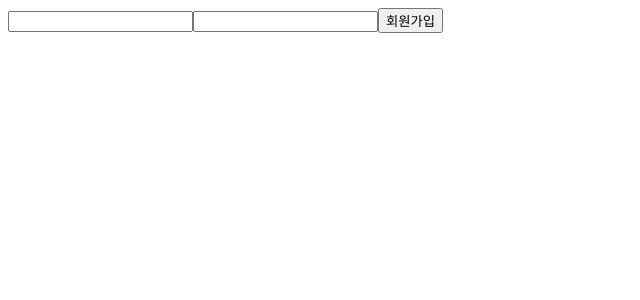
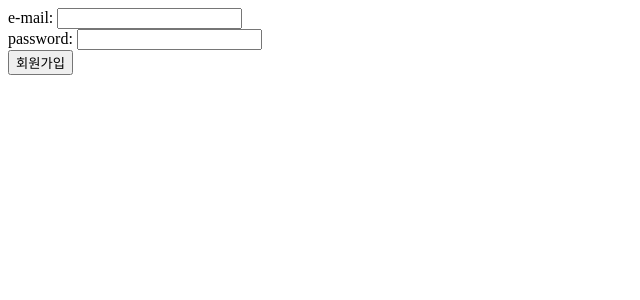
Before and after one commit to preferchoi/wanted-pre-onboarding-frontend, a React (Create React App) app: page /signup in a window 1280 px wide. Shown: the top 300 px of the page, without its empty margins (0-640 px from the left). Built offline with nearby package versions, Linux system fonts and the light colour scheme.

Commit message:
readme write

```diff
--- a/package.json
+++ b/package.json
@@ -6,6 +6,7 @@
     "@testing-library/jest-dom": "^5.17.0",
     "@testing-library/react": "^13.4.0",
     "@testing-library/user-event": "^13.5.0",
+    "axios": "^1.4.0",
     "react": "^18.2.0",
     "react-dom": "^18.2.0",
     "react-router-dom": "^6.14.2",
--- a/src/App.js
+++ b/src/App.js
@@ -1,5 +1,12 @@
-import React from "react";
 
+import { useNavigate } from "react-router-dom";
+import { useEffect } from 'react';
 export default function App() {
+    const navigate = useNavigate();
+
+    useEffect(() => {
+        navigate('/signin');
+    }, []);
+
     return <h1>hello</h1>
 }
--- a/src/routes/signin.jsx
+++ b/src/routes/signin.jsx
@@ -54,8 +54,12 @@ export default function Signin() {
 
     return (
         <div>
-            <input data-testid="email-input" onChange={handleEmailChange} value={email} />
-            <input data-testid="password-input" onChange={handlePasswordChange} value={password} />
+            <label for="e-mail">e-mail: </label>
+            <input id="e-mail" data-testid="email-input" onChange={handleEmailChange} value={email} />
+            <br></br>
+            <label for="password">password: </label>
+            <input id="password" data-testid="password-input" onChange={handlePasswordChange} value={password} />
+            <br></br>
             <button data-testid="signin-button" disabled={!isEmailValid ^ !isPasswordValid} onClick={signin}>로그인</button>
         </div>
     );
--- a/src/routes/signup.jsx
+++ b/src/routes/signup.jsx
@@ -52,8 +52,12 @@ export default function Signup() {
 
     return (
         <div>
-            <input data-testid="email-input" onChange={handleEmailChange} value={email} />
-            <input data-testid="password-input" onChange={handlePasswordChange} value={password} />
+            <label for="e-mail">e-mail: </label>
+            <input id="e-mail" data-testid="email-input" onChange={handleEmailChange} value={email} />
+            <br></br>
+            <label for="password">password: </label>
+            <input id="password" data-testid="password-input" onChange={handlePasswordChange} value={password} />
+            <br></br>
             <button data-testid="signup-button" disabled={!isEmailValid ^ !isPasswordValid} onClick={signup}>회원가입</button>
         </div>
     );
--- a/src/routes/todo.jsx
+++ b/src/routes/todo.jsx
@@ -70,14 +70,14 @@ export default function Todo() {
         }
     }
     // 데이터 수정
-    const updateTodoChecked = async (idx) => {
+    const updateTodoChecked = async (idx, TF) => {
         const t = todos.filter((todo) => todo.id === idx)
         try {
             const response = await axios.put(
                 `https://www.pre-onboarding-selection-task.shop/todos/${idx}`,
                 {
                     "todo": t[0].todo,
-                    "isCompleted": t[0].isCompleted
+                    "isCompleted": t[0].isCompleted ? TF : !t[0].isCompleted
                 },
                 {
                     headers: {
@@ -123,6 +123,7 @@ export default function Todo() {
     // 체크박스 동기화 위한 onChange
     const handleCheckChange = (id, checked) => {
         setTodos(todos.map(todo => todo.id === id ? { ...todo, isCompleted: checked } : todo));
+        updateTodoChecked(id, false);
     };
 
     // 수정 내용 동기화 위한 onChange
@@ -143,7 +144,7 @@ export default function Todo() {
                                 <input type="checkbox" checked={todo.isCompleted} onChange={(e) => handleCheckChange(todo.id, e.target.checked)} />
                                 <input data-testid="modify-input" type="text" onChange={(e) => handleTodoChange(todo.id, e.target.value)} value={todo.todo} />
                             </label>
-                            <button data-testid="submit-button" onClick={() => updateTodoChecked(todo.id)}>수정</button>
+                            <button data-testid="submit-button" onClick={() => updateTodoChecked(todo.id, true)}>수정</button>
                             <button data-testid="cancel-button" onClick={() => setUpdateTarget(null)}>취소</button>
                         </li>
                     ) : (
```
Also changed, not shown: 2 other files (tests, documents, lock files or other folders).
